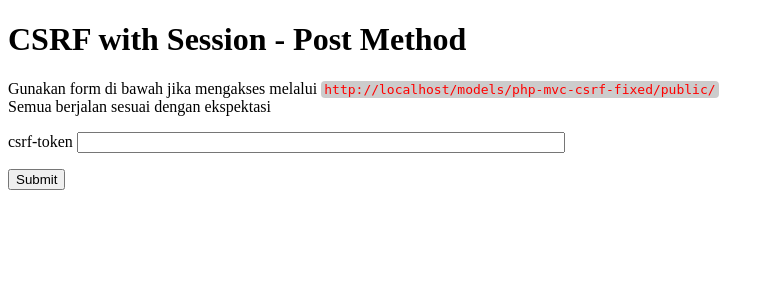
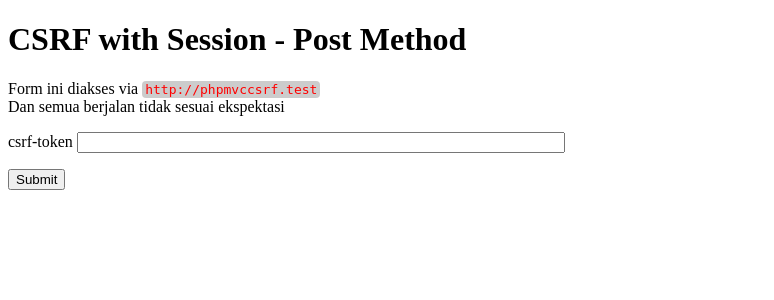
Before and after one commit to asheavenist/php-mvc-csrf-bug-apache, a PHP site: template app/views/home/index.php in a window 1280 px wide. Shown: the top 300 px of the page, without its empty margins (0-774 px from the left). Run offline with PHP 8.4, Linux system fonts and the light colour scheme; the template is opened without the code that fills it, so the values that code supplies are empty.

Commit message:
Changing action to customized url

```diff
--- a/app/views/home/index.php
+++ b/app/views/home/index.php
@@ -1,10 +1,10 @@
 <h1>CSRF with Session - Post Method</h1>
 
 <p>
-  Gunakan form di bawah jika mengakses melalui <code>http://localhost/models/php-mvc-csrf-fixed/public/</code><br>
-  Semua berjalan sesuai dengan ekspektasi
+  Form ini diakses via <code>http://phpmvccsrf.test</code><br>
+  Dan semua berjalan tidak sesuai ekspektasi
 </p>
-<form action="http://localhost/models/php-mvc-csrf-fixed/public/" method="post">
+<form action="http://phpmvccsrf.test" method="post">
   <label for="form-token">csrf-token</label>
   <input type="text" name="form-token" id="form-token" value="<?= $data['form-token'] ?>" style="width: 30rem"><br />
   <button type="submit" name="submit" style="margin-top: 1rem">Submit</button>
```
